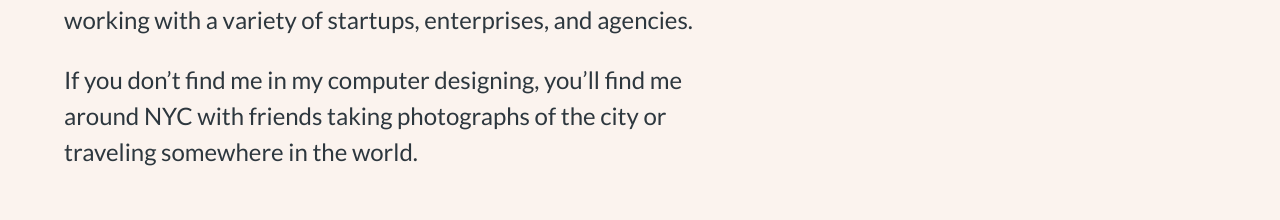
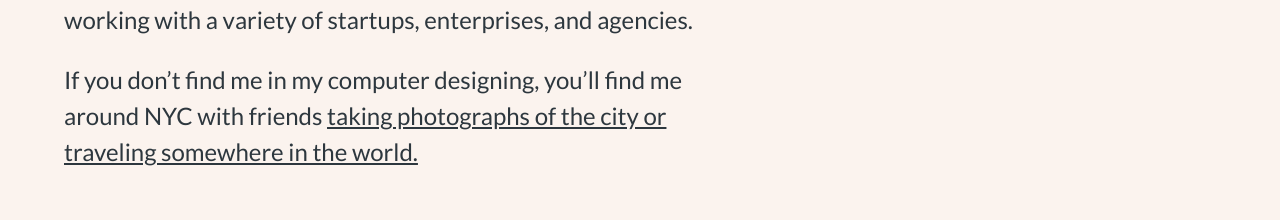
Before and after one commit to faustonunez/faustodesignportfolio-, a React (Vite) app: page /about in a window 1280 px wide. Shown: the part 535-755 px from the top of the page. Built offline with nearby package versions, Linux system fonts and the light colour scheme; a web font is replaced by a local one.

Commit message:
added helmet react and update photography link in about

```diff
--- a/package.json
+++ b/package.json
@@ -19,6 +19,7 @@
     "react-dom": "^18.2.0",
     "react-helmet-async": "^2.0.5",
     "react-router-dom": "^7.1.0",
+    "sitemap": "^8.0.0",
     "tailwind-merge": "^2.2.1",
     "tailwindcss-animate": "^1.0.7"
   },
--- a/src/pages/about.tsx
+++ b/src/pages/about.tsx
@@ -34,8 +34,16 @@ export function About() {
               </h5>
               <h5 className=" mb-6">
                 If you don’t find me in my computer designing, you’ll find me
-                around NYC with friends taking photographs of the city or
-                traveling somewhere in the world.
+                around NYC with friends{" "}
+                <a
+                  href="https://www.instagram.com/faustonunez/"
+                  target="_blank"
+                  rel="noopener noreferrer"
+                  className=" underline"
+                >
+                  taking photographs of the city or traveling somewhere in the
+                  world.
+                </a>
               </h5>
             </div>
           </div>
--- a/src/pages/homepage.tsx
+++ b/src/pages/homepage.tsx
@@ -26,9 +26,7 @@ export function Homepage() {
         >
           <div className=" responsive-width-pb responsive-width h-auto flex lg:flex-row flex-col items-center lg:mt-0 md:mt-16 mt-10">
             <div className="text-left lg:w-3/4 md:w-[90%] mr-[50px]">
-              <h1 className="mb-[16px] mt-[124px] w-full">
-                Hi, I’m Fausto Nuñez
-              </h1>
+              <h1 className="mb-[16px] mt-[124px] w-full">Hi, I’m Fausto</h1>
               <h5 className="lg:w-[80%] w-full">
                 Thank you for stopping by! I’m a Senior Product Designer working
                 with small and large multi-disciplinary teams, leading large end
```
Also changed, not shown: 1 other file (tests, documents, lock files or other folders).
